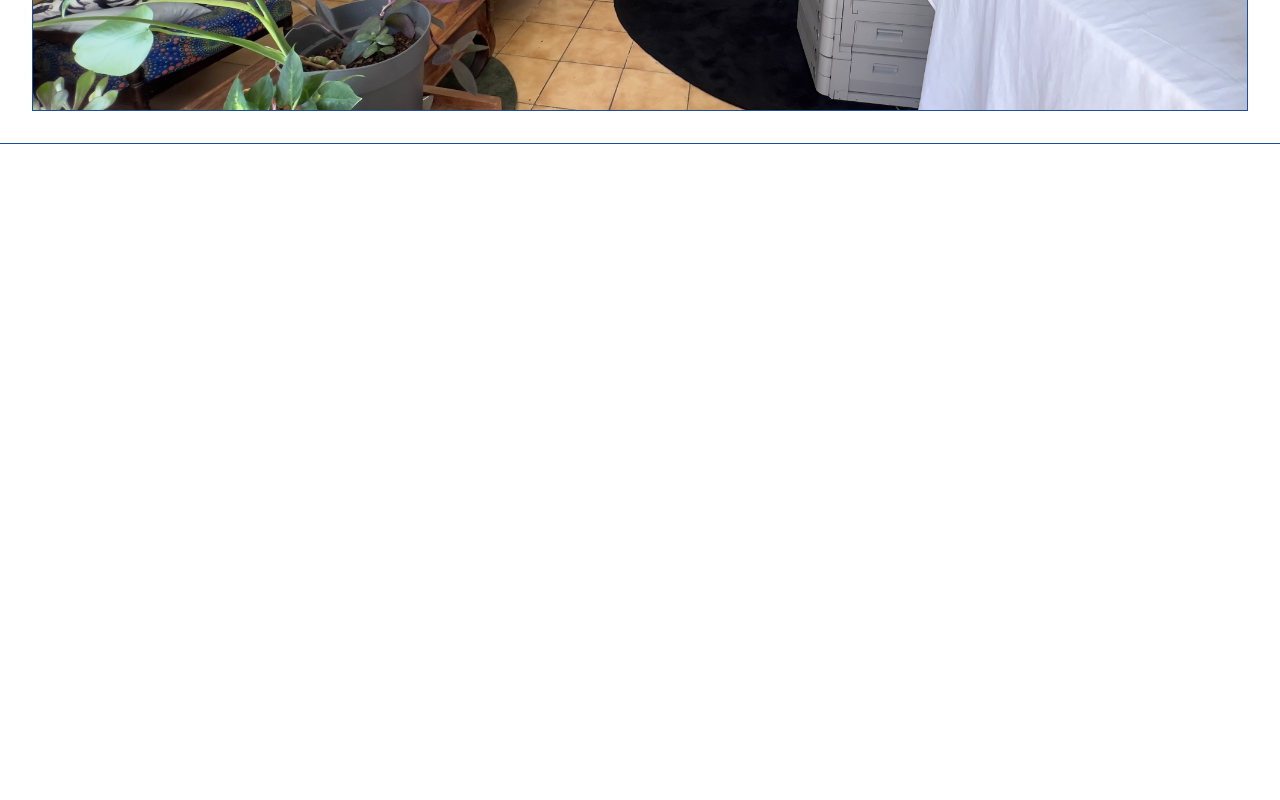
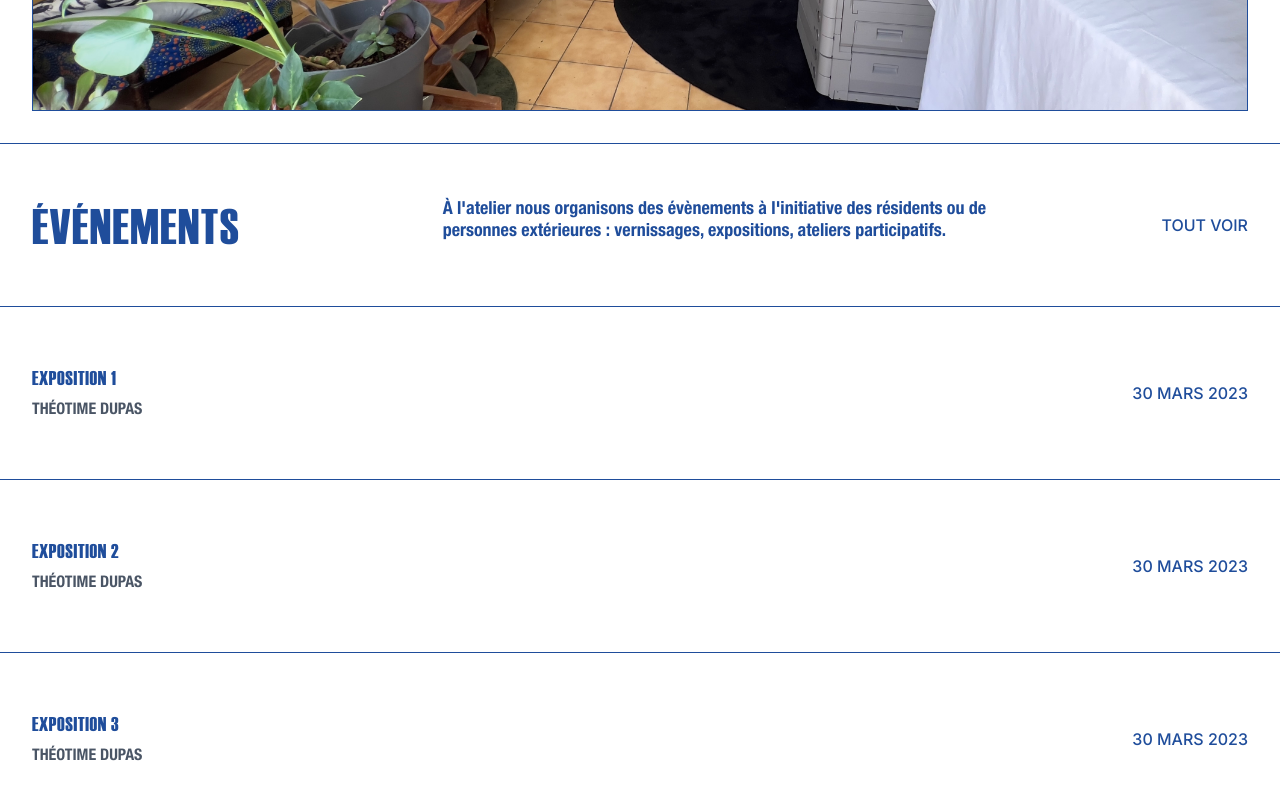
Before and after one commit to cascadestudio/atelier-di-bernard, a Next.js app: page /home in a window 1280 px wide. Shown: the part 1383-2183 px from the top of the page. Before the commit the page ends 1527 px from the top, so only its background shows below. Built offline with nearby package versions, Linux system fonts and the light colour scheme.

Commit message:
init event section

```diff
--- a/src/app/home/page.tsx
+++ b/src/app/home/page.tsx
@@ -1,6 +1,7 @@
 import Header from "@/components/Header";
 import Carousel from "@/components/Carousel";
 import PresentationSection from "@/components/PresentationSection";
+import EventsSection from "@/components/EventsSection";
 
 export default function HomePage() {
   return (
@@ -16,6 +17,7 @@ export default function HomePage() {
         </div>
       </div>
       <PresentationSection />
+      <EventsSection />
     </main>
   );
 }
--- /dev/null
+++ b/src/components/EventsSection.tsx
@@ -0,0 +1,100 @@
+import Link from "next/link";
+
+interface Event {
+  id: string;
+  title: string;
+  artist: string;
+  date: string;
+  slug?: string;
+}
+
+// Sample events data - you can replace this with your actual data source
+const events: Event[] = [
+  {
+    id: "1",
+    title: "EXPOSITION 1",
+    artist: "THÉOTIME DUPAS",
+    date: "30 MARS 2023",
+    slug: "exposition-1",
+  },
+  {
+    id: "2",
+    title: "EXPOSITION 2",
+    artist: "THÉOTIME DUPAS",
+    date: "30 MARS 2023",
+    slug: "exposition-2",
+  },
+  {
+    id: "3",
+    title: "EXPOSITION 3",
+    artist: "THÉOTIME DUPAS",
+    date: "30 MARS 2023",
+    slug: "exposition-3",
+  },
+  {
+    id: "4",
+    title: "EXPOSITION 4",
+    artist: "THÉOTIME DUPAS",
+    date: "30 MARS 2023",
+    slug: "exposition-4",
+  },
+  {
+    id: "5",
+    title: "EXPOSITION 5",
+    artist: "THÉOTIME DUPAS",
+    date: "30 MARS 2023",
+    slug: "exposition-5",
+  },
+];
+
+export default function EventsSection() {
+  return (
+    <section className="md:h-[calc(100vh-var(--header-height))] flex flex-col">
+      {/* Header section */}
+      <div className="grid grid-cols-1 md:grid-cols-6 gap-4 border-b border-[var(--blue)] px-4 md:px-8 py-6 md:py-8 lg:py-14">
+        <h2 className="col-span-1 md:col-span-1 lg:col-span-2 lg:self-center">
+          ÉVÉNEMENTS
+        </h2>
+        <p className="col-span-1 md:col-span-4 lg:col-span-3">
+          À l&apos;atelier nous organisons des évènements à l&apos;initiative
+          des résidents ou de personnes extérieures : vernissages, expositions,
+          ateliers participatifs.
+        </p>
+        <div className="col-span-1 md:col-span-1 lg:col-span-1 flex justify-end items-center">
+          <Link
+            href="/evenements"
+            className="text-[var(--blue)] hover:underline font-medium"
+          >
+            TOUT VOIR
+          </Link>
+        </div>
+      </div>
+
+      {/* Events list */}
+      <div className="flex-1 overflow-y-auto">
+        {events.map((event, index) => (
+          <div
+            key={event.id}
+            className={`grid grid-cols-1 md:grid-cols-6 gap-4 px-4 md:px-8 py-6 md:py-8 lg:py-14 ${
+              index < events.length - 1 ? "border-b border-[var(--blue)]" : ""
+            } hover:bg-gray-50 transition-colors duration-200`}
+          >
+            <div className="col-span-1 md:col-span-4 lg:col-span-5">
+              <h3 className="text-lg md:text-xl font-medium mb-2">
+                {event.title}
+              </h3>
+              <p className="text-sm md:text-base text-gray-600">
+                {event.artist}
+              </p>
+            </div>
+            <div className="col-span-1 md:col-span-2 lg:col-span-1 flex justify-start md:justify-end items-center">
+              <time className="text-sm md:text-base font-medium text-[var(--blue)]">
+                {event.date}
+              </time>
+            </div>
+          </div>
+        ))}
+      </div>
+    </section>
+  );
+}
```
